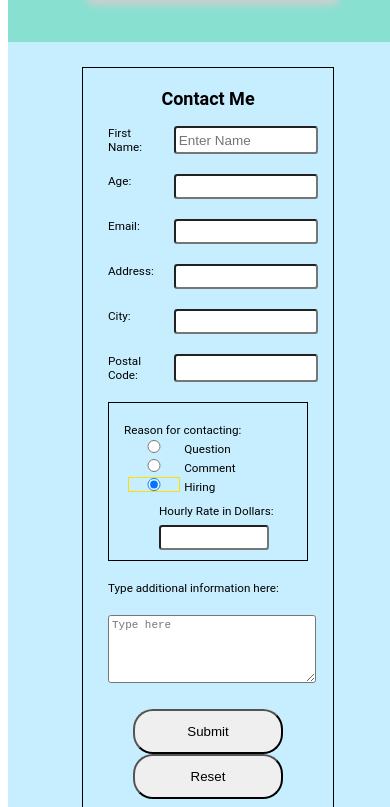
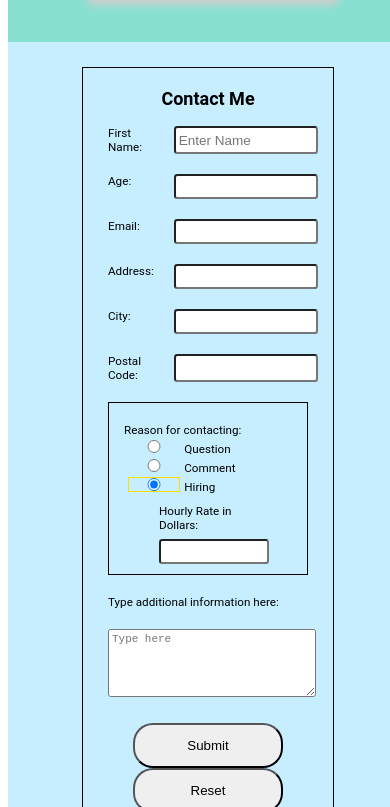
Before and after one commit to Sandy-Cheung/scheung35.github.io, a plain HTML site: page index.html in a window 390 px wide. Both pictures are taken after a click on the radio button "Hiring". Shown: the part 1460-2267 px from the top of the page. Drawn offline with Linux system fonts and the light colour scheme.

Commit message:
responsive

```diff
--- a/misc/my_css.css
+++ b/misc/my_css.css
@@ -176,7 +176,7 @@ input:focus, textarea:focus {
     fieldset {
         width: 450px;
     }
-    #dynamic input {
+    #dynamic input, #dynamic label {
         width: 150px;
     }
 }
@@ -202,7 +202,7 @@ input:focus, textarea:focus {
     fieldset {
         width: 200px;
     }
-    #dynamic input {
+    #dynamic input, #dynamic label {
         width: 100px;
     }
 }
```
